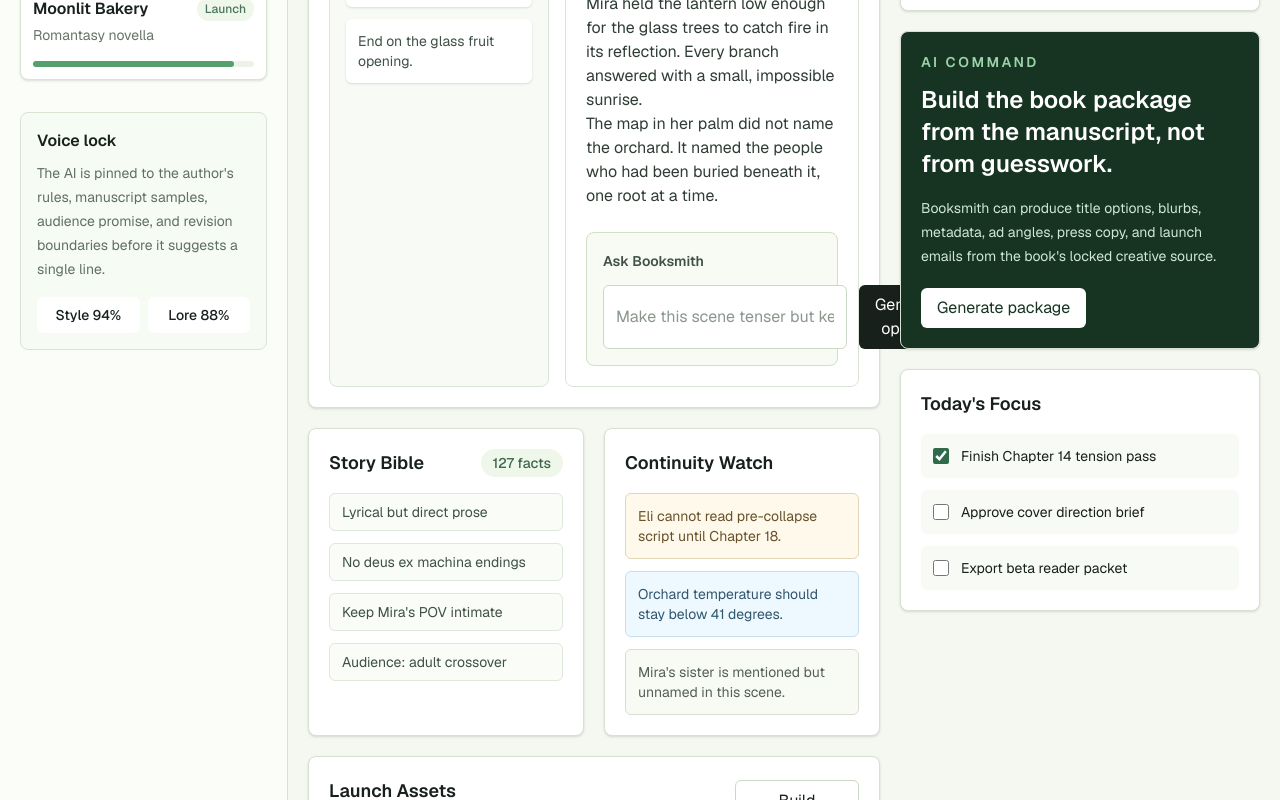
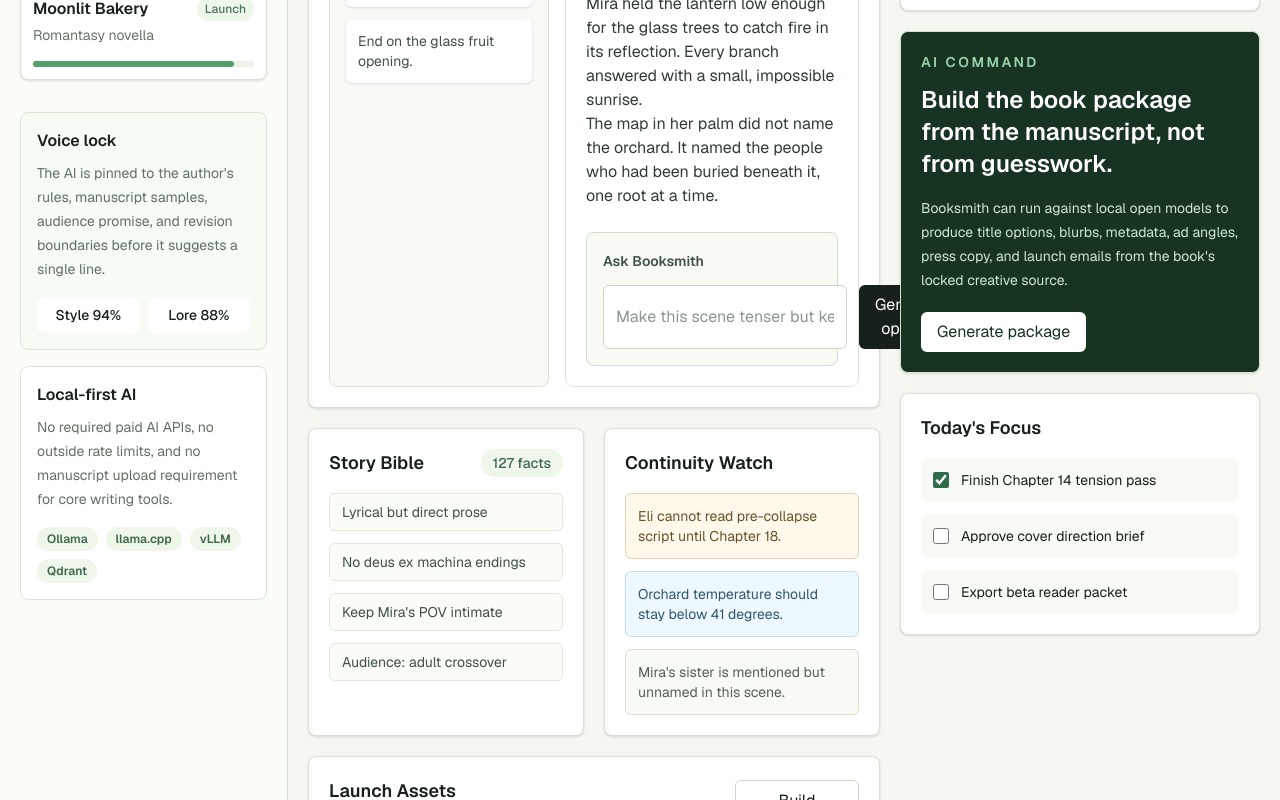
Before and after one commit to AIFreedomTrustFederation/booksmith-ai, a Next.js app: page / in a window 1280 px wide. Shown: the part 432-1232 px from the top of the page. Built offline with nearby package versions, Linux system fonts and the light colour scheme.

Commit message:
Document open source first strategy

```diff
--- a/src/app/page.tsx
+++ b/src/app/page.tsx
@@ -41,6 +41,8 @@ const launchAssets = [
   ["Reader magnet email", "Drafting", "Email"],
   ["Amazon keywords", "42 candidates", "Metadata"],
 ];
+
+const localStack = ["Ollama", "llama.cpp", "vLLM", "Qdrant"];
 
 export default function Home() {
   return (
@@ -108,6 +110,24 @@ export default function Home() {
               <span className="rounded-md bg-white px-3 py-2 text-center font-medium">
                 Lore 88%
               </span>
+            </div>
+          </div>
+
+          <div className="mt-4 rounded-lg border border-[#d9e4d2] bg-white p-4">
+            <h2 className="font-semibold">Local-first AI</h2>
+            <p className="mt-2 text-sm leading-6 text-[#607064]">
+              No required paid AI APIs, no outside rate limits, and no manuscript
+              upload requirement for core writing tools.
+            </p>
+            <div className="mt-4 flex flex-wrap gap-2">
+              {localStack.map((item) => (
+                <span
+                  className="rounded-full bg-[#eef7ea] px-2.5 py-1 text-xs font-semibold text-[#3f674b]"
+                  key={item}
+                >
+                  {item}
+                </span>
+              ))}
             </div>
           </div>
         </aside>
@@ -337,9 +357,9 @@ export default function Home() {
                   Build the book package from the manuscript, not from guesswork.
                 </h3>
                 <p className="mt-4 text-sm leading-6 text-[#cfe7d4]">
-                  Booksmith can produce title options, blurbs, metadata, ad
-                  angles, press copy, and launch emails from the book&apos;s
-                  locked creative source.
+                  Booksmith can run against local open models to produce title
+                  options, blurbs, metadata, ad angles, press copy, and launch
+                  emails from the book&apos;s locked creative source.
                 </p>
                 <button className="mt-5 rounded-md bg-white px-4 py-2 text-sm font-semibold text-[#173322] transition hover:bg-[#e8f5e2]">
                   Generate package
```
Also changed, not shown: 2 other files (tests, documents, lock files or other folders).
